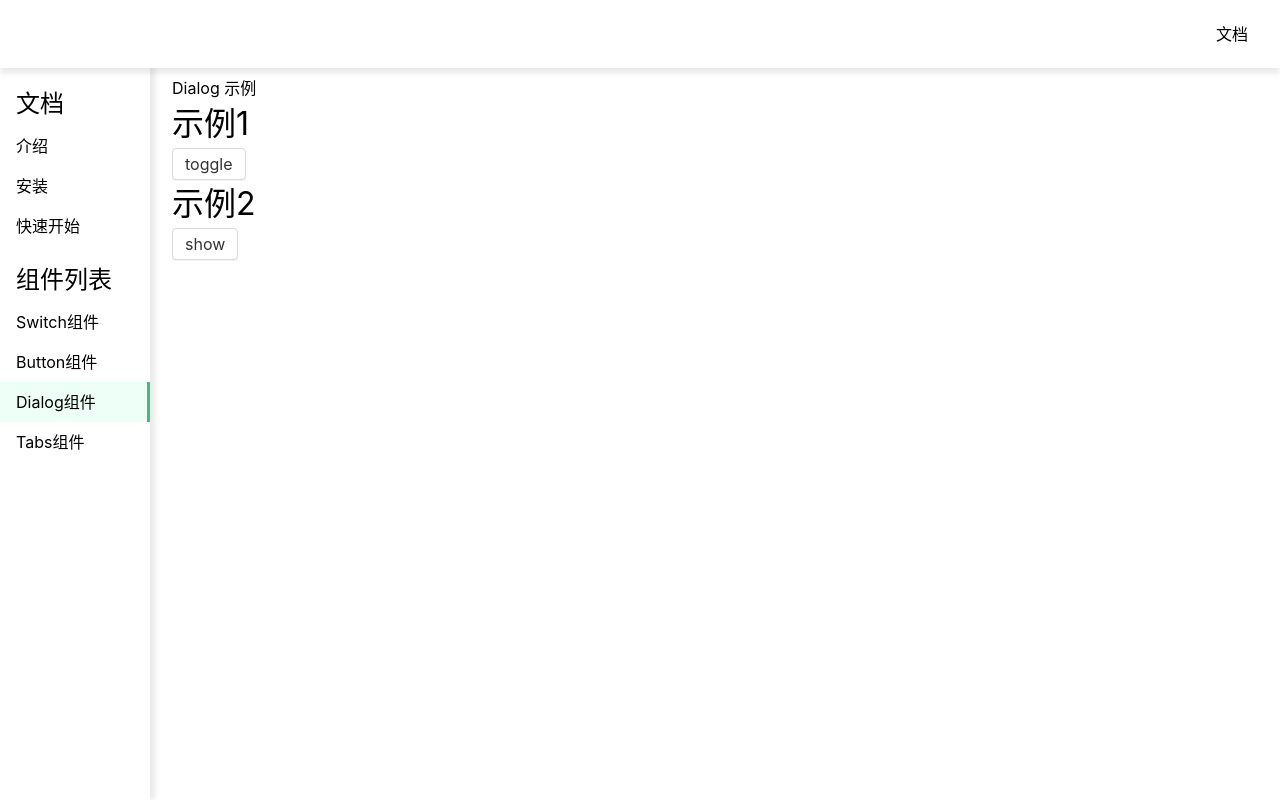
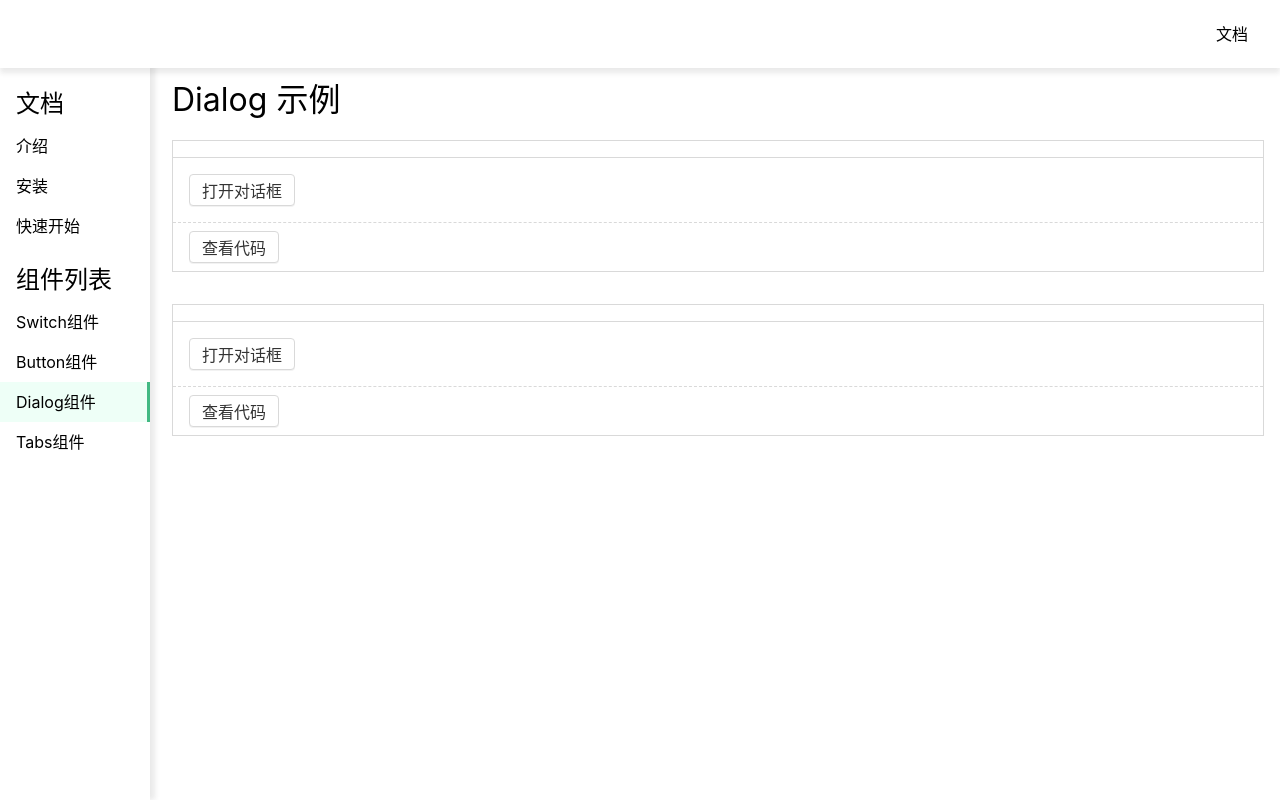
Before and after one commit to jaycemxy/muma-ui-test, a Vue app: page /#/doc/dialog in a window 1280 px wide. Built offline with nearby package versions, Linux system fonts and the light colour scheme.

Commit message:
改造 Dialog 示例

```diff
--- /dev/null
+++ b/src/components/Dialog1.demo.vue
@@ -0,0 +1,48 @@
+<demo>
+常规使用
+</demo>
+
+<template>
+<div>
+    <Button @click="toggle">打开对话框</Button>
+    <Dialog v-model:visible="x" :closeOnClickOverlay="false" :ok="f1" :cancel="f2">
+        <template v-slot:content>
+            <strong>hi</strong>
+            <div>hello</div>
+        </template>
+        <template v-slot:title>
+            <strong>加粗的标题</strong>
+        </template>
+    </Dialog>
+</div>
+</template>
+
+<script lang="ts">
+import Dialog from "../lib/Dialog.vue"
+import Button from "../lib/Button.vue"
+import {ref} from 'vue'
+
+export default {
+    components: {
+        Dialog,
+        Button
+    },
+    setup(){
+        const x = ref(false)
+        const toggle = ()=> {
+            x.value = !x.value
+        }
+        const f1 = ()=>{
+            // return false
+        }
+        const f2 =()=>{}
+        return {
+            x,
+            toggle,
+            f1,
+            f2
+        }
+    }
+}
+
+</script>
--- /dev/null
+++ b/src/components/Dialog2.demo.vue
@@ -0,0 +1,38 @@
+<demo>
+一键打开 Dialog
+</demo>
+
+<template>
+<div>
+  <Button @click="showDialog">打开对话框</Button>
+</div>
+</template>
+
+<script lang="ts">
+import Button from '../lib/Button.vue'
+import {openDialog} from '../lib/openDialog'
+import {h} from 'vue'
+
+export default {
+  components: {
+    Button
+  },
+  setup() {
+    const showDialog = () => {
+      openDialog({
+        title: h('strong', {}, '标题'),
+        content: '你好',
+        ok() {
+          console.log('ok')
+        },
+        cancel() {
+          console.log('cancel')
+        }
+      })
+    }
+    return {
+      showDialog
+    }
+  }
+}
+</script>
--- a/src/components/DialogDemo.vue
+++ b/src/components/DialogDemo.vue
@@ -1,55 +1,23 @@
 <template>
-    <div>Dialog 示例</div>
-    <h1>示例1</h1>
-    <Button @click="toggle">toggle</Button>
-    <Dialog v-model:visible="x" :closeOnClickOverlay="true" :ok="f1" :cancel="f2">
-        <template v-slot:title>
-            <strong>加粗的标题</strong>
-        </template>
-        <template v-slot:content>
-            <div>hi</div>
-            <div>hi222</div>
-        </template>
-    </Dialog>
-    <h1>示例2</h1>
-    <Button @click="showDialog">show</Button>
+    <h1>Dialog 示例</h1>
+    <Demo :component="Dialog1Demo"/>
+    <Demo :component="Dialog2Demo"/>
 </template>
 
 <script lang="ts">
-    import Dialog from '../lib/Dialog.vue'
-    import Button from '../lib/Button.vue'
-    import { ref } from 'vue'
-    import {openDialog} from '../lib/openDialog'
+    import Demo from './Demo.vue'
+    import Dialog1Demo from "./Dialog1.demo.vue"
+    import Dialog2Demo from "./Dialog2.demo.vue"
 
     export default {
         components: {
-            Dialog,
-            Button
+            Demo
         },
         setup(){
-            const x = ref(false)
-            const toggle = ()=> {
-                x.value = !x.value
+            return {
+                Dialog1Demo,
+                Dialog2Demo
             }
-            const f1 = ()=>{
-                // return false 可以禁用关闭功能
-            }
-            const f2 = ()=>{
-                // return false 可以禁用关闭功能
-            }
-            const showDialog = ()=>{
-                openDialog({
-                    title: '标题',
-                    content: '你好',
-                    ok(){
-                        console.log('okokkok')
-                    },
-                    cancel(){
-                        console.log('cancel')
-                    }
-                })
-            }
-            return {x, toggle, f1, f2, showDialog}
         }
     }
 </script>
```
